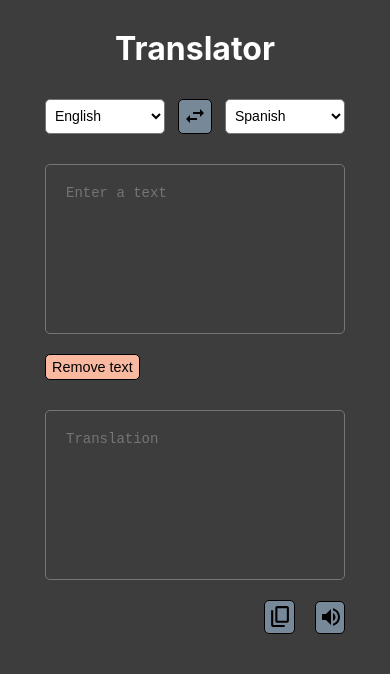
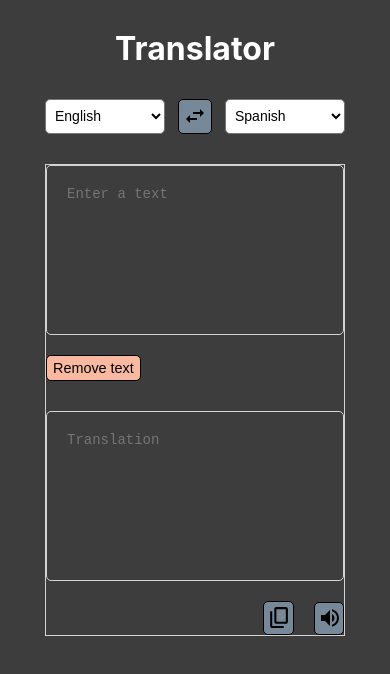
Before and after one commit to elialcodes/translator, a React (Vite) app: page / in a window 390 px wide. Shown: the top 674 px of the page. Built offline with nearby package versions, Linux system fonts and the light colour scheme.

Commit message:
1px added to the border textarea

```diff
--- a/src/App.css
+++ b/src/App.css
@@ -51,7 +51,7 @@
   height: 200px;
   padding: 20px;
   background-color: transparent;
-  border: 1 solid lightgrey;
+  border: 1px solid lightgrey;
   font-size: 16px;
   color: white;
   border-radius: 5px;
@@ -130,7 +130,7 @@
   }
 
   .textarea-languages {
-    border: 1 solid lightgrey;
+    border: 1px solid lightgrey;
     display: flex;
     flex-direction: column;
     justify-content: space-between;
```
